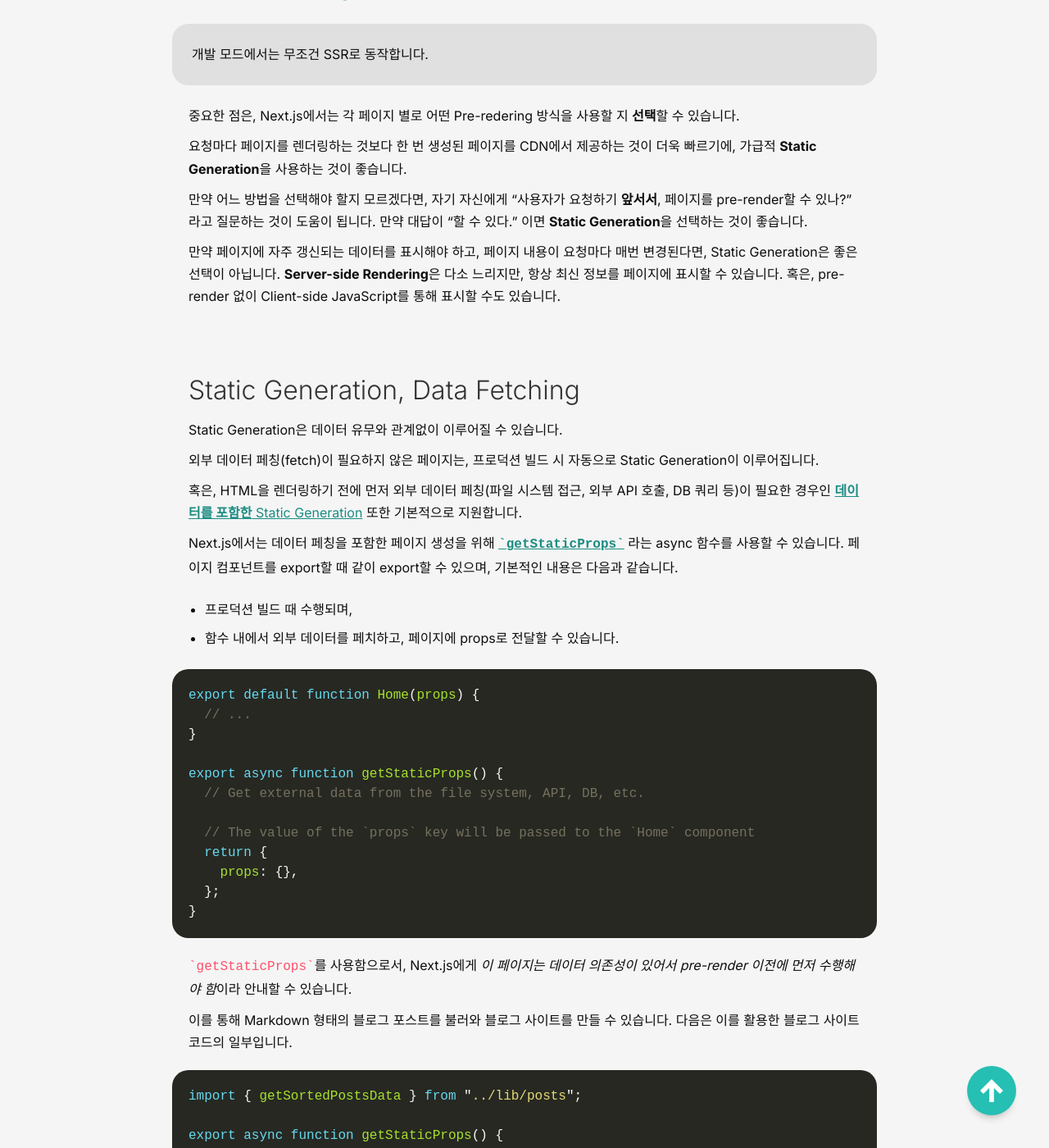
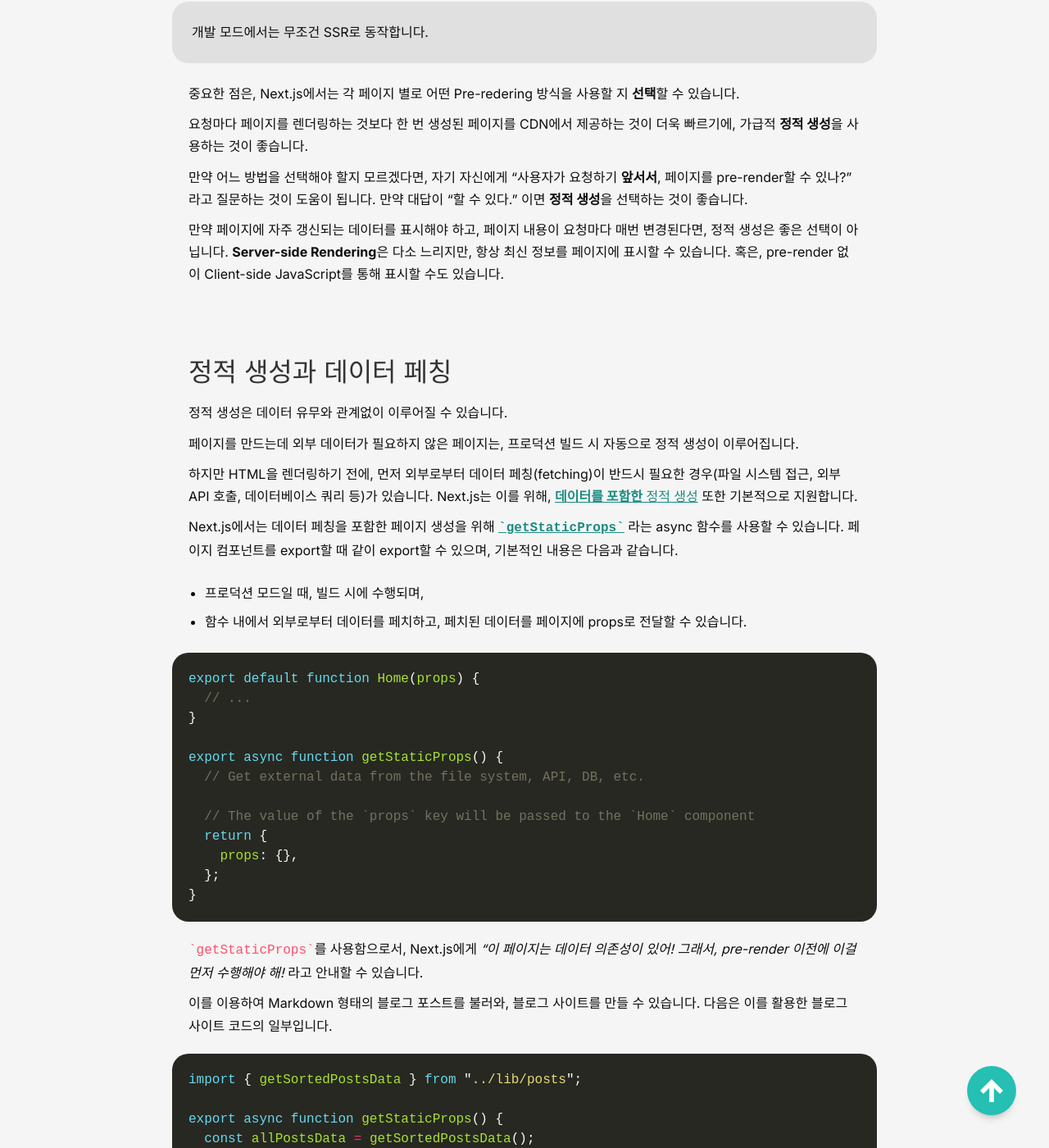
Before and after one commit to CYAN4S/blog, a Jekyll site: the page built from _posts/2021-07-12-nextjs-learn.md, in a window 1280 px wide and 1400 px high, scrolled down 8500 px. Shown: the whole window at 82% size. Built offline with Jekyll 4.4.1, drawn with Linux system fonts in a browser that asks for light colours; some web fonts are replaced; comment, search, counter and statistics services are not loaded; some of the changed text lies outside the part shown.

Commit message:
Edit nextjs-learn

````diff
--- a/_layouts/post.html
+++ b/_layouts/post.html
@@ -2,18 +2,14 @@
 layout: default
 ---
 
-{% capture svg %}linear-gradient(to top,rgba(0,0,0,0.6),rgba(0,0,0,0)),url({{page.svg | relative_url}}){% endcapture %}
-{% capture img %}linear-gradient(to top,rgba(0,0,0,0.6),rgba(0,0,0,0)),url({{page.image | relative_url}}){% endcapture %}
-{% if page.svg %} {% assign image = svg %}
-{% elsif page.image %} {% assign image = img %}
-{% else %} {% assign image = 'linear-gradient(0.25turn, #1AC676, #26BFB3, #46ABDB);' %}
-{% endif %}
-
 <main id="post">
-  <div class="post-header" style="background-image: {{image}};">
+  <div class="post-header" style="background-image: url({{page.image | relative_url}});">
     <div class="flexauto"></div>
     <div class="inside">
       <h6>{{ page.date | date: "%Y/%m/%d" }}</h6>
+      {% if page.update %}
+      <h6>{{ page.update | date: "%Y/%m/%d" }} 수정됨</h6>
+      {% endif %}
       <h1>{{ page.title }}</h1>
       <h6>
         <a
--- a/_posts/2021-07-12-nextjs-learn.md
+++ b/_posts/2021-07-12-nextjs-learn.md
@@ -3,12 +3,12 @@ title: "Next.js Learn 요약 및 정리"
 categories: [dev]
 tags: [nodejs, nextjs, react, web]
 image: "assets/posts/nextjs-learn.jpg"
-update: 2021-01-02
+update: 2022-01-03
 ---
 
 Vercel의 Next.js 튜토리얼인 [Learn Next.js](https://nextjs.org/learn)에서 중요한 내용을 요약 및 정리하였습니다.
 
-튜토리얼을 통해 제작된 프로젝트는 [이 링크](https://github.com/CYAN4S/nextjs-blog)를 통해 볼 수 있으며, 해당 프로젝트는 TypeScript를 사용합니다. 이 요약본은 JavaScript를 기준으로 서술하였습니다.
+Learn Next.js를 통해 제작될 수 있는 프로젝트는 [이 링크](https://github.com/vercel/next-learn/tree/master/basics/demo)를 통해 볼 수 있습니다.
 
 > 이 포스트는 [Learn Next.js](https://nextjs.org/learn) 내용 전체에 대한 요약으로, 이전에 Next.js를 배웠던 사람이 지식을 빠르게 재확인할 수 있는 것을 목표로 작성하였습니다. 입문자에게는 보다 친절한 강의인 [Learn Next.js](https://nextjs.org/learn)을 추천합니다.
 
@@ -22,7 +22,7 @@ Vercel의 Next.js 튜토리얼인 [Learn Next.js](https://nextjs.org/learn)에
 - 최적화된 prefetching이 적용된 [클라이언트 측 라우팅](https://nextjs.org/docs/routing/introduction#linking-between-pages)
 - [Built-in CSS](https://nextjs.org/docs/basic-features/built-in-css-support), [Sass](https://nextjs.org/docs/basic-features/built-in-css-support#sass-support) 지원 및 모든 [CSS-in-JS](https://nextjs.org/docs/basic-features/built-in-css-support#css-in-js) 라이브러리 지원
 - 개발 환경에서 [Fast Refresh](https://nextjs.org/docs/basic-features/fast-refresh) 지원
-- 서버리스 함수를 통한 [API routes](https://nextjs.org/docs/api-routes/introduction)로 API 엔드포인트 제작
+- 서버리스 함수를 통한 [API Routes](https://nextjs.org/docs/api-routes/introduction)로 API 엔드포인트 제작
 - 넓은 확장성
 
 ### 앱 생성
@@ -56,7 +56,7 @@ Next.js에서 페이지는 **[`pages` 디렉토리](https://nextjs.org/docs/basi
 
 ### 새 페이지 생성
 
-`pages` 내에 파일을 생성한 후, 해당 파일 내에서 페이지의 내용이 되는 React 컴포넌트를 export합니다. 해당 파일의 경로가 URL이 됩니다.
+`pages` 내에 파일을 생성한 후, 해당 파일 내에서 페이지의 내용이 되는 React 컴포넌트를 export합니다. 해당 파일의 경로(이름)가 URL이 됩니다.
 
 컴포넌트의 이름은 자유롭게 지을 수 있으나, export 시 항상 **`default` export**를 사용해야 합니다.
 
@@ -70,7 +70,7 @@ export default function FirstPost() {
 
 일반적으로 웹사이트에서 다른 페이지를 연결할 때, `<a>` HTML 태그를 사용합니다.
 
-만약 외부 링크가 아닌 같은 Next.js 어플리케이션 내의 다른 페이지를 연결할 때, `<a>` HTML 태그를 **[`Link` 컴포넌트](https://nextjs.org/docs/api-reference/next/link)**로 감싸서 사용합니다.
+만약 외부 링크가 아닌, 같은 Next.js 어플리케이션 내의 다른 페이지를 연결할 때, `<a>` HTML 태그를 **[`Link` 컴포넌트](https://nextjs.org/docs/api-reference/next/link)**로 감싸서 사용합니다.
 
 `<Link>`를 통해, **client-side navigation**이 가능해집니다.
 
@@ -243,31 +243,31 @@ Plain한 React 앱은 pre-render 과정이 없습니다. 즉, 모든 웹 요소
 
 Next.js의 pre-rendering에는 두 가지가 있으며, 이는 페이지에 대한 HTML을 **어느 시점에** 생성하는 지에 따라 나눠집니다.
 
-- [**Static Generation(정적 생성)**](https://nextjs.org/docs/basic-features/pages#static-generation-recommended): **빌드될 때** HTML이 생성됩니다.
+- [**Static Generation; 정적 생성**](https://nextjs.org/docs/basic-features/pages#static-generation-recommended): **빌드될 때** HTML이 생성됩니다.
 - [**Server-side Rendering(SSR)**](https://nextjs.org/docs/basic-features/pages#server-side-rendering): **각 요청마다** HTML이 생성됩니다.
 
 > 개발 모드에서는 무조건 SSR로 동작합니다.
 
 중요한 점은, Next.js에서는 각 페이지 별로 어떤 Pre-redering 방식을 사용할 지 **선택**할 수 있습니다.
 
-요청마다 페이지를 렌더링하는 것보다 한 번 생성된 페이지를 CDN에서 제공하는 것이 더욱 빠르기에, 가급적 **Static Generation**을 사용하는 것이 좋습니다.
+요청마다 페이지를 렌더링하는 것보다 한 번 생성된 페이지를 CDN에서 제공하는 것이 더욱 빠르기에, 가급적 **정적 생성**을 사용하는 것이 좋습니다.
 
-만약 어느 방법을 선택해야 할지 모르겠다면, 자기 자신에게 "사용자가 요청하기 **앞서서**, 페이지를 pre-render할 수 있나?" 라고 질문하는 것이 도움이 됩니다. 만약 대답이 "할 수 있다." 이면 **Static Generation**을 선택하는 것이 좋습니다.
+만약 어느 방법을 선택해야 할지 모르겠다면, 자기 자신에게 "사용자가 요청하기 **앞서서**, 페이지를 pre-render할 수 있나?" 라고 질문하는 것이 도움이 됩니다. 만약 대답이 "할 수 있다." 이면 **정적 생성**을 선택하는 것이 좋습니다.
 
-만약 페이지에 자주 갱신되는 데이터를 표시해야 하고, 페이지 내용이 요청마다 매번 변경된다면, Static Generation은 좋은 선택이 아닙니다. **Server-side Rendering**은 다소 느리지만, 항상 최신 정보를 페이지에 표시할 수 있습니다. 혹은, pre-render 없이 Client-side JavaScript를 통해 표시할 수도 있습니다.
+만약 페이지에 자주 갱신되는 데이터를 표시해야 하고, 페이지 내용이 요청마다 매번 변경된다면, 정적 생성은 좋은 선택이 아닙니다. **Server-side Rendering**은 다소 느리지만, 항상 최신 정보를 페이지에 표시할 수 있습니다. 혹은, pre-render 없이 Client-side JavaScript를 통해 표시할 수도 있습니다.
 
-### Static Generation, Data Fetching
+### 정적 생성과 데이터 페칭
 
-Static Generation은 데이터 유무와 관계없이 이루어질 수 있습니다.
+정적 생성은 데이터 유무와 관계없이 이루어질 수 있습니다.
 
-외부 데이터 페칭(fetch)이 필요하지 않은 페이지는, 프로덕션 빌드 시 자동으로 Static Generation이 이루어집니다.
+페이지를 만드는데 외부 데이터가 필요하지 않은 페이지는, 프로덕션 빌드 시 자동으로 정적 생성이 이루어집니다.
 
-혹은, HTML을 렌더링하기 전에 먼저 외부 데이터 페칭(파일 시스템 접근, 외부 API 호출, DB 쿼리 등)이 필요한 경우인 [**데이터를 포함한** Static Generation](https://nextjs.org/docs/basic-features/pages#static-generation-with-data) 또한 기본적으로 지원합니다.
+하지만 HTML을 렌더링하기 전에, 먼저 외부로부터 데이터 페칭(fetching)이 반드시 필요한 경우(파일 시스템 접근, 외부 API 호출, 데이터베이스 쿼리 등)가 있습니다. Next.js는 이를 위해, [**데이터를 포함한** 정적 생성](https://nextjs.org/docs/basic-features/pages#static-generation-with-data) 또한 기본적으로 지원합니다.
 
 Next.js에서는 데이터 페칭을 포함한 페이지 생성을 위해 **[`getStaticProps`](https://nextjs.org/docs/basic-features/data-fetching#getstaticprops-static-generation)** 라는 async 함수를 사용할 수 있습니다. 페이지 컴포넌트를 export할 때 같이 export할 수 있으며, 기본적인 내용은 다음과 같습니다.
 
-- 프로덕션 빌드 때 수행되며,
-- 함수 내에서 외부 데이터를 페치하고, 페이지에 props로 전달할 수 있습니다.
+- 프로덕션 모드일 때, 빌드 시에 수행되며,
+- 함수 내에서 외부로부터 데이터를 페치하고, 페치된 데이터를 페이지에 props로 전달할 수 있습니다.
 
 ```jsx
 export default function Home(props) {
@@ -284,9 +284,9 @@ export async function getStaticProps() {
 }
 ```
 
-`getStaticProps`를 사용함으로서, Next.js에게 *이 페이지는 데이터 의존성이 있어서 pre-render 이전에 먼저 수행해야 함*이라 안내할 수 있습니다.
+`getStaticProps`를 사용함으로서, Next.js에게 *"이 페이지는 데이터 의존성이 있어! 그래서, pre-render 이전에 이걸 먼저 수행해야 해!* 라고 안내할 수 있습니다.
 
-이를 통해 Markdown 형태의 블로그 포스트를 불러와 블로그 사이트를 만들 수 있습니다. 다음은 이를 활용한 블로그 사이트 코드의 일부입니다.
+이를 이용하여 Markdown 형태의 블로그 포스트를 불러와, 블로그 사이트를 만들 수 있습니다. 다음은 이를 활용한 블로그 사이트 코드의 일부입니다.
 
 ```jsx
 import { getSortedPostsData } from "../lib/posts";
@@ -307,17 +307,17 @@ export default function Home({ allPostsData }) {
 
 ### getStaticProps 세부 사항
 
-`getStaticProps`는 **server-side에서만 작동**합니다. client-side에선 절대로 작동하지 않기에, 브라우저에 전송하는 것 없이 DB에 직접적으로 쿼리를 보낼 수도 있습니다.
+`getStaticProps`는 **server-side에서만 작동**합니다. Client-side에선 절대로 작동하지 않으며, JS 파일이 번들로 들어가지도 않습니다. 즉, 브라우저에 무언가를 보낼 필요없이, 데이터베이스에 직접적으로 쿼리를 보내는 코드를 넣을 수도 있습니다.
 
 **개발 모드**에서는 `getStaticProps`는 *매 요청*마다 실행됩니다. **프로덕션 모드**에서는 기본적으로 _빌드 시_ 수행되지만, [`getStaticPaths`](https://nextjs.org/docs/basic-features/data-fetching#getstaticpaths-static-generation)가 반환하는 [`fallback` key](https://nextjs.org/docs/basic-features/data-fetching#the-fallback-key-required) 를 이용해 변경할 수 있습니다.
 
-`getStaticProps`는 **페이지에 의해서만** export될 수 있습니다.
+`getStaticProps`는 **페이지로부터만** export될 수 있습니다. 페이지가 아닌 파일에서는 불가능합니다. 이유는, React는 페이지가 렌더링되기 전에 필요한 모든 데이터를 필요로 하기 때문입니다.
 
 ### 요청 시 데이터 페칭
 
-#### `getServerSideProps`를 이용한 SSR
+#### getServerSideProps를 이용한 SSR
 
-만약 데이터를 빌드가 아닌 **요청 시** 페치해야 한다면, Server-side Rendering을 이용할 수 있습니다. 이는 `getStaticProps` 대신 [`getServerSideProps`](https://nextjs.org/docs/basic-features/data-fetching#getserversideprops-server-side-rendering)를 export합니다.
+만약 데이터를 빌드 때가 아닌 **요청이 들어올 때** 페치해야 한다면, Server-side Rendering을 이용할 수 있습니다. `getStaticProps`과 유사하게, [`getServerSideProps`](https://nextjs.org/docs/basic-features/data-fetching#getserversideprops-server-side-rendering)를 export합니다.
 
 ```jsx
 export async function getServerSideProps(context) {
@@ -329,11 +329,14 @@ export async function getServerSideProps(context) {
 }
 ```
 
-`getServerSideProps`는 요청 시 호출되는 특성으로 인해, 파라미터인 `context`에는 요청과 관련된 파라미터들이 포함되어 있습니다.
+`getServerSideProps`는 요청 시 호출된다는 특성으로 인해, 파라미터인 `context`에는 요청과 관련된 파라미터들이 포함되어 있습니다.
 
 #### Client-side Rendering
 
-페이지에서 외부 데이터를 필요로 하지 않는 부분은 정적으로 생성 후, 페이지가 로드될 때 JavaScript를 통해 외부 데이터를 페치하여 남은 부분을 배치하는 [Client-side Rendering](https://nextjs.org/docs/basic-features/data-fetching#fetching-data-on-the-client-side)을 사용할 수도 있습니다.
+만약 데이터를 **굳이** 미리 불러올 필요가 없다면, [Client-side Rendering](https://nextjs.org/docs/basic-features/data-fetching#fetching-data-on-the-client-side)를 사용할 수 있습니다.
+
+- 페이지에서 외부 데이터를 필요로 하지 않는 부분은 정적으로 생성한 후(pre-render),
+- 페이지가 로드될 때, 클라이언트 측 JavaScript를 통해 외부 데이터를 페치하여 남은 부분을 채웁니다.
 
 CSR은 사용자 대시보드와 같이 개인적이고, 사용자 특정적이고, SEO와는 상관없고, pre-render될 필요없는 페이지에 적합합니다.
 
@@ -353,13 +356,13 @@ function Profile() {
 
 ## Dynamic Routes
 
-Next.js에서는 **페이지의 경로**가 외부 데이터에 의존적인 경우에도 페이지의 정적 생성이 가능합니다. 이는 Next.js의 **dynamic URLs**을 활성화합니다.
+Next.js에서는 **페이지의 경로**가 외부 데이터에 의존적인 경우에도, Next.js의 **dynamic URLs**을 통해 페이지를 정적으로 생성할 수 있습니다.
 
-블로그의 게시글을 예로 들자면, 먼저 [Dynamic routes](https://nextjs.org/docs/routing/dynamic-routes)를 만듭니다. Dynamic routes는 이름이 `[` 로 시작하여 `]`로 끝나는 페이지입니다. 예를 들어 `pages/posts/[id].js`를 가정해보겠습니다.
+블로그의 게시글을 예로 들자면, 먼저 [Dynamic routes](https://nextjs.org/docs/routing/dynamic-routes)를 만듭니다. Next.js에서는 이름이 `[` 로 시작하여 `]`로 끝나는 페이지가 Dynamic routes에 해당합니다. 예를 들어 `pages/posts/[id].js`를 가정해보겠습니다.
 
-아까 전부터 해왔던 것 처럼, 페이지를 렌더링하는 코드를 적습니다. 그 다음, [`getStaticPaths`](https://nextjs.org/docs/basic-features/data-fetching#getstaticpaths-static-generation)라는 async 함수를 같이 export합니다. `getStaticPaths` 함수에서는, **주소값이 될 수 있는 모든 값의 리스트를 반환**해야 합니다. 예시인 `pages/posts/[id].js`에서는, `id`의 **모든 가능한 값**의 리스트를 반환해야합니다.
+전의 과정과 비슷하게 페이지를 렌더링하는 함수와 함께, [`getStaticPaths`](https://nextjs.org/docs/basic-features/data-fetching#getstaticpaths-static-generation)라는 async 함수를 같이 export합니다. `getStaticPaths` 함수에서는, **주소값이 될 수 있는 모든 값의 리스트를 반환**해야 합니다. 예시인 `pages/posts/[id].js`에서는, `id`의 **모든 가능한 값**의 리스트를 반환해야합니다.
 
-끝으로, `getStaticProps`를 적용합니다. 여기에서는 `params`로 온 주소값(`id`)을 이용하여 필요한 데이터를 페치합니다.
+`getStaticProps`에서 `params`로 들어온 주소값을 이용하여 필요한 데이터를 페치할 수 있습니다. 파일 이름이 `[id].js`이므로, 여기에서는 `params.id`에 주소값이 들어옵니다.
 
 ```jsx
 import Layout from "../../components/layout";
@@ -392,7 +395,9 @@ return {
 };
 ```
 
-- `paths`: 가능한 주소값을 모두 담는 일종의 배열로, _그냥 배열 형태가 아닌_ **반드시** 위의 형태를 띄어야합니다.
+- `paths`: 가능한 주소값을 모두 담는 일종의 배열로, _그냥 배열 형태가 아닌_ **반드시** 위와 같은 형태를 띄어야합니다.
+  - 각 객체는 `params` 키와, 값으로 또 다른 객체를 포함합니다.
+  - 또 다른 객체는 키 이름이 주소(여기서는 파일 이름이 `[id].js`이므로 `id`)이며, 값으로 가능한 주소값이 들어갑니다.
 - `fallback`: `paths`에 해당되지 않는 주소가 들어올 때 처리 방법을 지정합니다. 뒤에서 자세히 설명하겠습니다.
 
 ### getStaticProps
@@ -414,7 +419,9 @@ export async function getStaticProps({ params }) {
 
 ### Dynamic Routes 세부 사항
 
-`getStaticProps`와 비슷하게, `getStaticPaths`는 **개발 모드**에서는 *매 요청*마다, **프로덕션 모드**에서는 *빌드 시* 수행됩니다.
+`getStaticProps`와 비슷하게, `getStaticPaths` 또한 다른 곳에서 데이터를 페치할 수 있습니다.
+
+**개발 모드**에서는 *매 요청*마다, **프로덕션 모드**에서는 *빌드 시* 수행됩니다.
 
 #### Fallback
 
@@ -422,7 +429,7 @@ export async function getStaticProps({ params }) {
 
 - [`fallback`이 `false`](https://nextjs.org/docs/basic-features/data-fetching#fallback-false): `getStaticPaths`의 반환값에 해당되지 않는 주소는 **404 페이지**로 처리합니다.
 - [`fallback`이 `true`](https://nextjs.org/docs/basic-features/data-fetching#fallback-true): `getStaticProps`의 행동이 바뀝니다.
-  - `getStaticPaths`의 반환값에 해당되는 주소의 페이지는 빌드 때 렌더링됩니다.
+  - `getStaticPaths`의 반환값에 해당되는 주소의 페이지는 평상 시 대로 빌드 때 렌더링됩니다.
   - 빌드 때 랜더링되지 않은 페이지의 주소는 404 페이지로 처리되지 **않으며**, 대신 해당 주소의 첫 요청에 대해 해당 페이지의 "fallback" 버전을 보여줍니다.
   - 그와 동시에, Next.js가 요청받은 주소의 페이지를 정적 생성합니다. 후에 동일한 주소 요청이 들어올 경우 다른 pre-render된 페이지와 동일하게 취급합니다.
 - [`fallback`이 `blocking`](https://nextjs.org/docs/basic-features/data-fetching#fallback-blocking): 새로운 경로는 `getStaticProps`를 이용해 SSR되며, 이후의 요청을 위해 캐싱됩니다.
@@ -458,11 +465,11 @@ Next.js의 라우터에 접근하려면, [`next/router`](https://nextjs.org/docs
 
 #### 404 페이지
 
-`pages/404.js` 파일을 이용해 [자체 404 페이지](https://nextjs.org/docs/advanced-features/custom-error-page#404-page)를 만듭니다.
+`pages/404.js` 파일을 이용해 [자체 404 페이지](https://nextjs.org/docs/advanced-features/custom-error-page#404-page)를 만듭니다. 이 페이지도 빌드 시 정적 생성됩니다.
 
 ## API Routes
 
-[API Routes](https://nextjs.org/docs/api-routes/introduction)로 API 엔드포인트를 만들 수 있습니다. `pages/api` 디렉토리 안에 함수를 만들어 넣으면 되며, 그 함수는 다음과 같은 형식입니다.
+[API Routes](https://nextjs.org/docs/api-routes/introduction)로 API 엔드포인트를 만들 수 있습니다. `pages/api` 디렉토리 안에 함수를 만들면 되며, 그 함수는 다음과 같은 형식입니다.
 
 ```js
 // req = HTTP incoming message, res = HTTP server response
@@ -490,7 +497,7 @@ export default function handler(req, res) {
 
 ### API Routes 세부 사항
 
-절대로 `getStaticProps`나 `getStaticPaths`에서 **API Route를 페치하지 마십시오**.
+`getStaticProps`나 `getStaticPaths`에서 **API Route를 페치해서는 안 됩니다.**. 대신, 서버 사이드 코드를 `getStaticProps`나 `getStaticPaths`에 직접 넣어야 합니다. (혹은 도우미 함수를 이용할 수 있습니다.)
 
 API Routes를 잘 사용한 사례로, 폼 입력을 관리하는 경우입니다.
 
````
Also changed, not shown: other parts of _posts/2021-07-12-nextjs-learn.md (+1 -1 lines).
